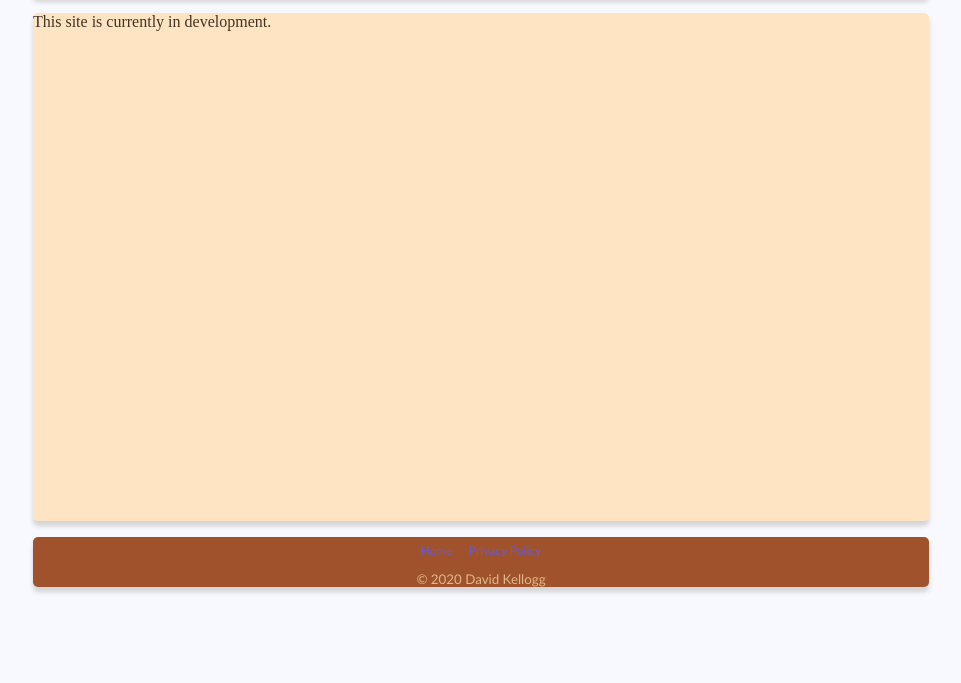
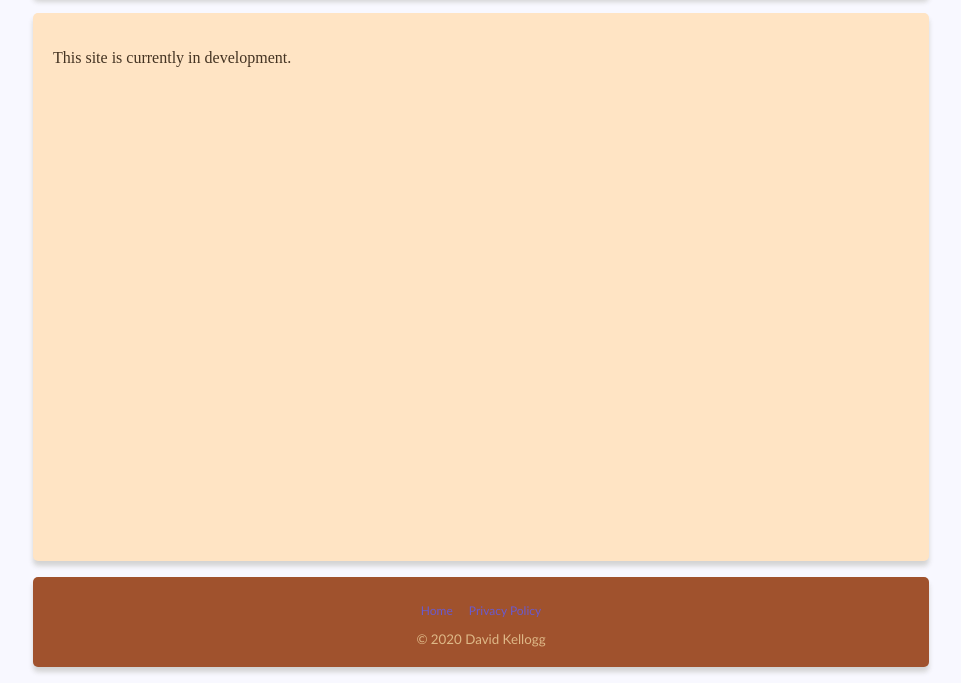
Before and after one commit to davidkellogg/davidkellogg.github.io, a plain HTML site: page index.html in a window 1280 px wide. Shown: the part 146-829 px from the top of the page, without its empty margins (159-1120 px from the left). Before the commit the page ends 800 px from the top, so only its background shows below. Drawn offline with Linux system fonts and the light colour scheme.

Commit message:
Removed erroneous period

```diff
--- a/styles.css
+++ b/styles.css
@@ -26,7 +26,7 @@ main {
   }
 
 main,
-footer.  { padding: 1.25em; }
+footer   { padding: 1.25em; }
 footer   { text-align: center; }
 footer a {
   display: inline-block;
```
